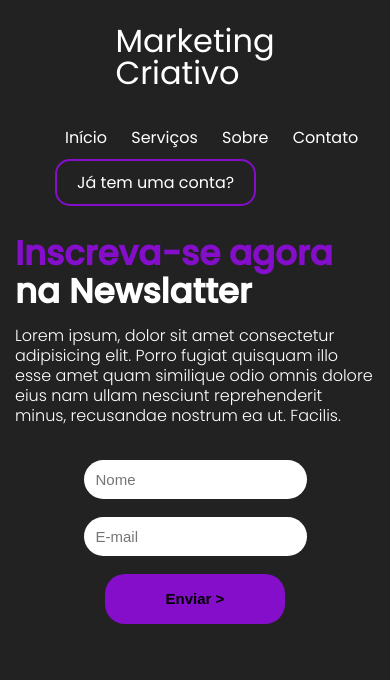
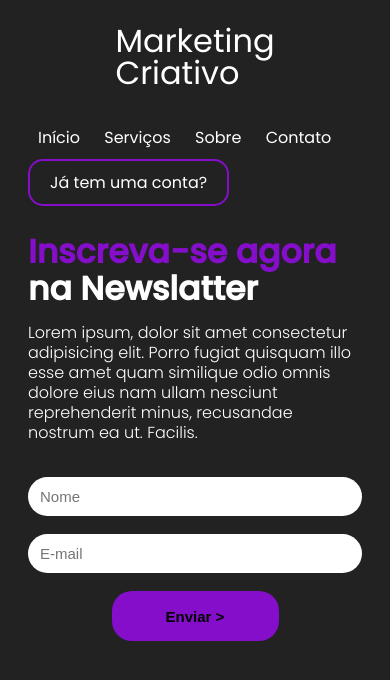
Before and after one commit to gabriela-albuquerque/landing-page-purple, a plain HTML site: page index.html in a window 390 px wide. Drawn offline with Linux system fonts and the light colour scheme.

Commit message:
Update media-query.css

```diff
--- a/styles/media-query.css
+++ b/styles/media-query.css
@@ -1,4 +1,9 @@
 @media screen and (max-width: 760px) {
+
+    body {
+        padding: 15px 28px;
+    }
+
     header {
         flex-direction: column;
     }
@@ -13,7 +18,7 @@
     }
 
     h2 {
-        font-size: 34px;
+        font-size: 33px;
     }
 
     form {
@@ -21,8 +26,8 @@
         width: 100%;
     }
 
-    ul, input {
-        align-self: center;
+    ul {
+        padding-left: 0px;
     }
 
     input {
@@ -32,6 +37,10 @@
         font-size: 15px;
     }
 
+    input[type="submit"] {
+        align-self: center;
+    }
+
     img {
         display: none;
     }
```
